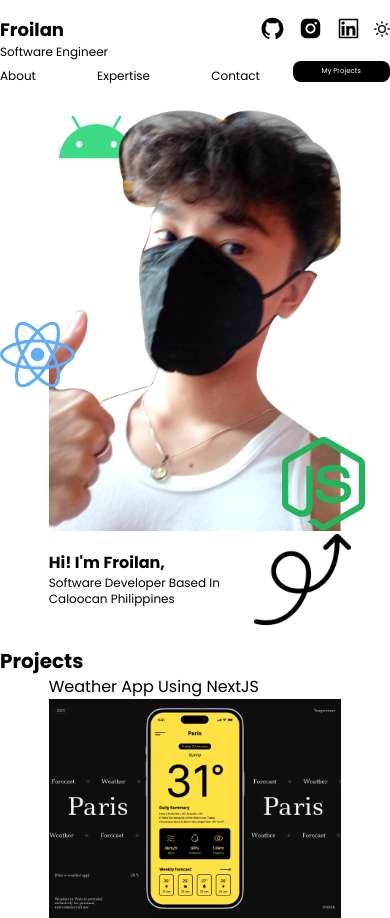
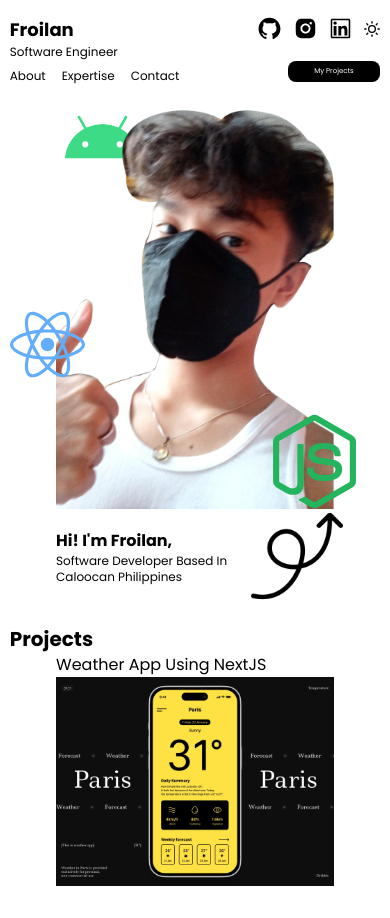
Before and after one commit to uaenaaaa/my-website, a Next.js app: page / in a window 390 px wide. After the commit the page ends 886 px from the top, so only its background shows below. Built offline with nearby package versions, Linux system fonts and the light colour scheme.

Commit message:
fix spacing for mobile dev

```diff
--- a/app/components/HeroSection.tsx
+++ b/app/components/HeroSection.tsx
@@ -5,7 +5,7 @@ import Hero from './Main/Hero'
 const HeroSection = ({}) => {
   return (
     <>
-      <div className='flex flex-col lg:flex-row-reverse gap-5 w-full'>
+      <div className='flex flex-col lg:flex-row-reverse gap-5 w-full md:w-[95%]'>
         <Hero />
         <CTASec />
       </div>
--- a/app/components/Links/Links.tsx
+++ b/app/components/Links/Links.tsx
@@ -4,7 +4,7 @@ import Link from 'next/link'
 const Links = ({}) => {
   return (
     <>
-      <div className='flex flex-row justify-between item-center w-full md:w-1/4 xl:w-[15%] lg:w-[35%]'>
+      <div className='flex flex-row gap-4 item-center w-full md:w-1/4 xl:w-[15%] lg:w-[35%]'>
         <Link className='text-xs' href='/about'>About</Link>
         <Link className='text-xs' href='/expertise'>Expertise</Link>
         <Link className='text-xs' href='/contact'>Contact</Link>
--- a/app/components/NavigationBar/NavBarSmall.tsx
+++ b/app/components/NavigationBar/NavBarSmall.tsx
@@ -12,7 +12,7 @@ const NavBarSmall = () => {
         flex-row
         items-start
         justify-between
-        w-full
+        w-[95%]
         md:hidden
       '>
         <div className='
--- a/app/home/page.tsx
+++ b/app/home/page.tsx
@@ -5,7 +5,7 @@ import ProjectsSection from '../components/Projects/ProjectsSection'
 const HomePage = ({}) => {
   return (
     <>
-      <div className='w-full md:w-[90%] gap-y-10 flex pt-5 flex-col items-center justify-center'>
+      <div className='w-[95%] md:w-[90%] gap-y-10 flex pt-5 flex-col items-center justify-center'>
         <HeroSection />
         <ProjectsSection />
       </div>
```
